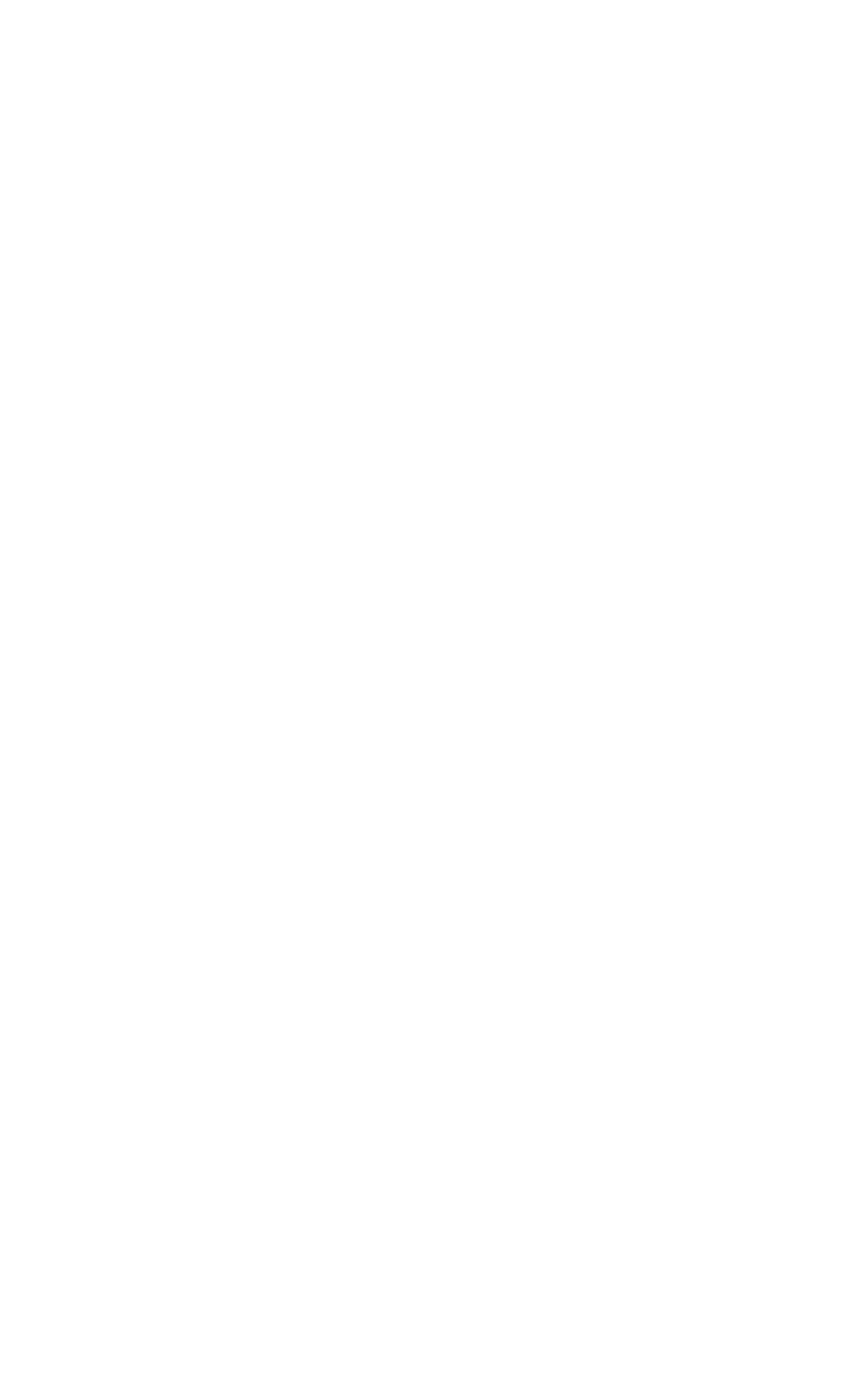
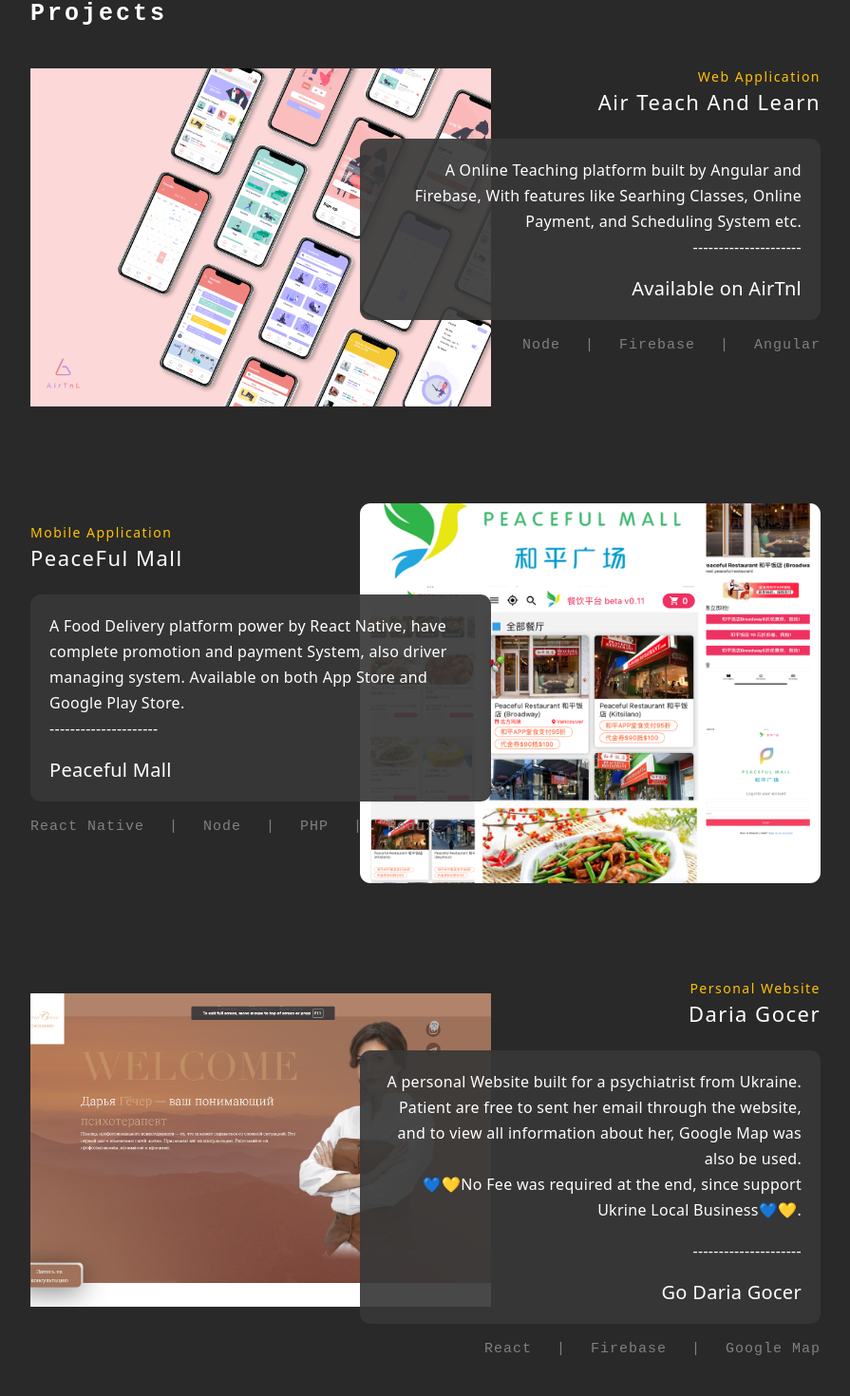
Before and after one commit to jameszhan02/Sheng_Portfolio, a React (Create React App) app: page /Sheng_Portfolio/home in a window 1280 px wide. Before the commit this address had no page. Shown: the part 546-2016 px from the top of the page at 95% size, without its empty margins (192-1087 px from the left). Before the commit the page ends 800 px from the top, so only its background shows below. Built offline with nearby package versions, Linux system fonts and the light colour scheme.

Commit message:
animation added

```diff
--- a/package.json
+++ b/package.json
@@ -1,12 +1,13 @@
 {
-  "homepage":"http://jameszhan02.github.io/Sheng_Portfolio",
+  "homepage": "https://jameszhan02.github.io/Sheng_Portfolio",
   "name": "sheng_portfolio",
   "version": "0.1.0",
-  "private": true,
+  "private": false,
   "dependencies": {
     "@testing-library/jest-dom": "^5.16.4",
     "@testing-library/react": "^13.3.0",
     "@testing-library/user-event": "^13.5.0",
+    "aos": "^2.3.4",
     "bootstrap": "^5.1.3",
     "react": "^18.1.0",
     "react-bootstrap": "^2.4.0",
--- a/src/App.js
+++ b/src/App.js
@@ -11,7 +11,6 @@
         <Routes>
           <Route path="/" element={<Landing />}></Route>
           <Route path="/home" element={<Home />}>
-
           </Route>
         </Routes>
       </div>
--- a/src/components/navbar/Navbar.js
+++ b/src/components/navbar/Navbar.js
@@ -6,23 +6,20 @@
             <div className="my-name">
                 Sheng Zhan
             </div>
-            <ul>
-                <li>
-                    Home
-                </li>
-                <li>
-                    About
-                </li>
-                <li>
-                    Skill
-                </li>
+            {/* <ul>
                 <li>
                     Projects
                 </li>
                 <li>
+                    Skills
+                </li>
+                <li>
+                    Education
+                </li>
+                <li>
                     Contact Me
                 </li>
-            </ul>
+            </ul> */}
         </div>
     )
 }
--- a/src/index.js
+++ b/src/index.js
@@ -11,7 +11,7 @@
 const root = ReactDOM.createRoot(document.getElementById('root'));
 root.render(
   <React.StrictMode>
-    <BrowserRouter>
+    <BrowserRouter  basename="/Sheng_Portfolio">
       <App />
     </BrowserRouter>
   </React.StrictMode>
--- a/src/pages/home/Home.css
+++ b/src/pages/home/Home.css
@@ -96,7 +96,7 @@
 .projects-sections{
     margin-top: 80px;
     width: 65%;
-    max-width: 1050px;
+    max-width: 1000px;
     margin-left: auto;
     margin-right: auto;
 }
@@ -134,7 +134,7 @@
 }
 
 .case-content{
-    height: 80%;
+    height: 90%;
     display: flex;
 }
 
--- a/src/pages/home/Home.js
+++ b/src/pages/home/Home.js
@@ -3,9 +3,19 @@
 import './Home.css';
 import Typical from 'react-typical';
 
-import { Link } from 'react-router-dom';
+//for animation -_- quick set up
+import Aos from "aos";
+import "aos/dist/aos.css";
+import { useEffect } from 'react';
+
 
 function Home() {
+    useEffect(()=>{
+        Aos.init({
+            duration: 2000,
+            once: true
+        });
+    })
     return (
         <div className="home-container">
             <Navbar></Navbar>
@@ -36,8 +46,8 @@
             </div>
             {/* End of intro gretting section */}
             <div className="projects-sections">
-            <div className='section-title'>Projects</div>
-                <div className='project-case'>
+                <div className='section-title'>Projects</div>
+                <div data-aos="fade-in" className='project-case'>
                     <div className="case-left project-cover-one case-lower-layer case-image">
                     </div>
                     <div className="case-right case-higher-layer case-content">
@@ -50,7 +60,7 @@
                             </div>
                             <div className="project-desc">
                                 A Online Teaching platform built by Angular and Firebase, With features like Searhing Classes, Online Payment, and Scheduling System etc.
-
+                                <p>---------------------</p>
                                 <a className="highlight-content" href="https://www.airtnl.com">
                                     <div>  Available on AirTnl</div>
                                 </a>
@@ -62,7 +72,7 @@
                     </div>
                 </div>
                 {/* End of project One Case */}
-                <div className='project-case'>
+                <div data-aos="fade-in" className='project-case'>
                     <div className="case-right project-cover-two case-lower-layer case-image">
                     </div>
                     <div className="case-left case-higher-layer case-content">
@@ -75,9 +85,10 @@
                             </div>
                             <div className="project-desc">
                                 A Food Delivery platform power by React Native, have complete promotion and payment System, also driver managing system. Available on both App Store and Google Play Store.
-                            <a className="highlight-content" href="https://play.google.com/store/apps/details?id=com.peacefulmall.app&gl=US">
-                                <div> Peaceful Mall </div>
-                            </a>
+                                <p>---------------------</p>
+                                <a className="highlight-content" href="https://play.google.com/store/apps/details?id=com.peacefulmall.app&gl=US">
+                                    <div> Peaceful Mall </div>
+                                </a>
                             </div>
                             <div className="project-stack">
                                 React Native <div>|</div> Node <div>|</div> PHP <div>|</div> Redux
@@ -86,7 +97,7 @@
                     </div>
                 </div>
                 {/* End of project Two Case */}
-                <div className='project-case'>
+                <div data-aos="fade-in" className='project-case'>
                     <div className="case-left project-cover-three case-lower-layer case-image">
                     </div>
                     <div className="case-right case-higher-layer case-content">
@@ -100,7 +111,8 @@
                             <div className="project-desc">
                                 A personal Website built for a psychiatrist from Ukraine. Patient are free to sent her email through the website, and to view all information about her, Google Map was also be used.
                                 <p>💙💛No Fee was required at the end, since support Ukrine Local Business💙💛.</p>
-                                <a className="highlight-content"  href="https://gocerdaria.com.ua/" target="_blank">
+                                <p>---------------------</p>
+                                <a className="highlight-content" href="https://gocerdaria.com.ua/" target="_blank">
                                     <div>Go Daria Gocer</div>
                                 </a>
                             </div>
@@ -112,6 +124,7 @@
                 </div>
                 {/* End of project Three Case */}
             </div>
+            {/* End of projects section */}
             <Footer></Footer>
         </div>
     )
```
Also changed, not shown: 1 other file (tests, documents, lock files or other folders).
